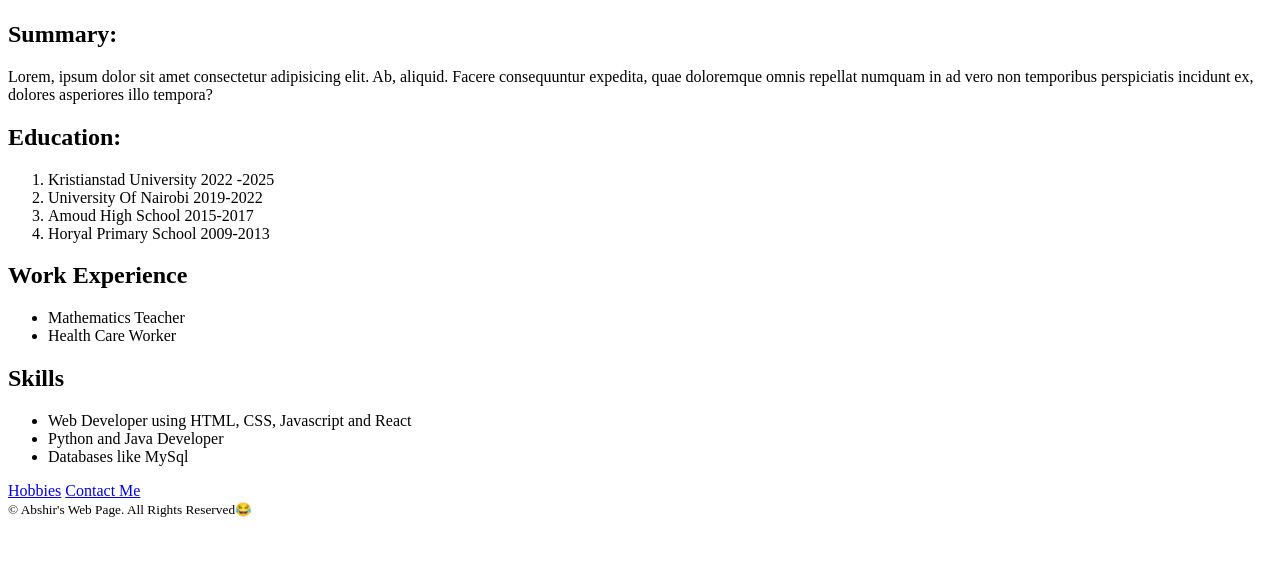
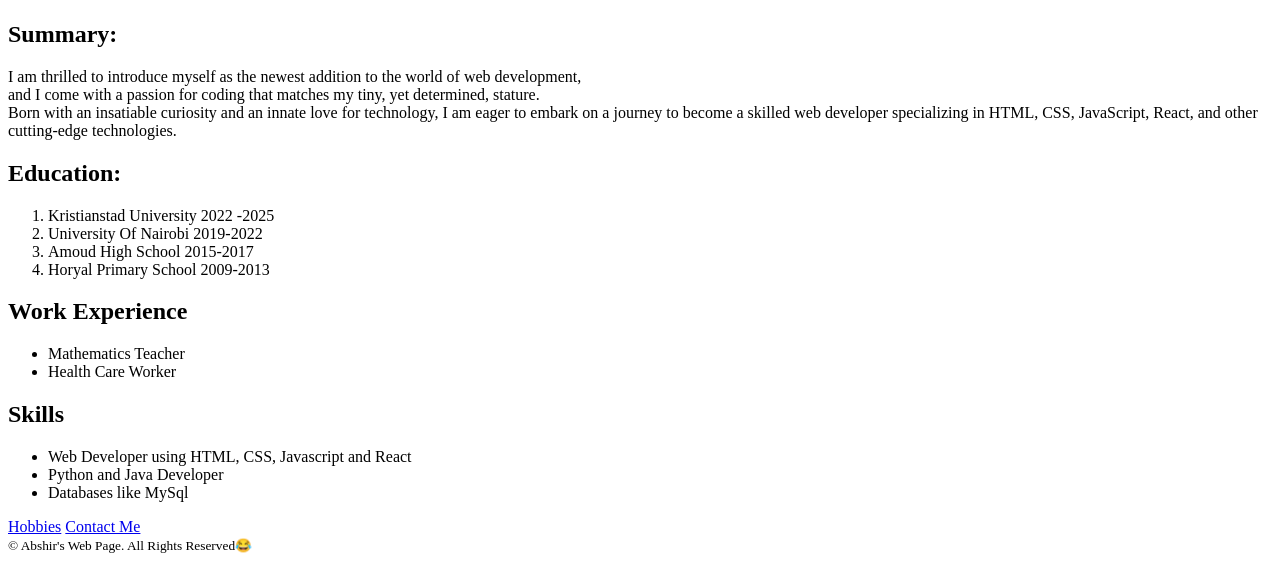
Before and after one commit to Abshir112/portfolio, a plain HTML site: page index.html in a window 1280 px wide. Shown: the part 283-853 px from the top of the page. Before the commit the page ends 817 px from the top, so only its background shows below. Drawn offline with Linux system fonts and the light colour scheme.

Commit message:
Update intro

```diff
--- a/index.html
+++ b/index.html
@@ -10,7 +10,7 @@
     <img height="200" src="./assets/images/abshir.png" alt="">
 
     <h2>Summary:</h2>
-    <p>Lorem, ipsum dolor sit amet consectetur adipisicing elit. Ab, aliquid. Facere consequuntur expedita, quae doloremque omnis repellat numquam in ad vero non temporibus perspiciatis incidunt ex, dolores asperiores illo tempora?</p>
+    <p>I am thrilled to introduce myself as the newest addition to the world of web development, <br> and I come with a passion for coding that matches my tiny, yet determined, stature.<br>  Born with an insatiable curiosity and an innate love for technology, I am eager to embark on a journey to become a skilled web developer specializing in HTML, CSS, JavaScript, React, and other cutting-edge technologies.</p>
     <h2>Education:</h2>
     <ol>
         <li>Kristianstad University  2022 -2025</li>
```
